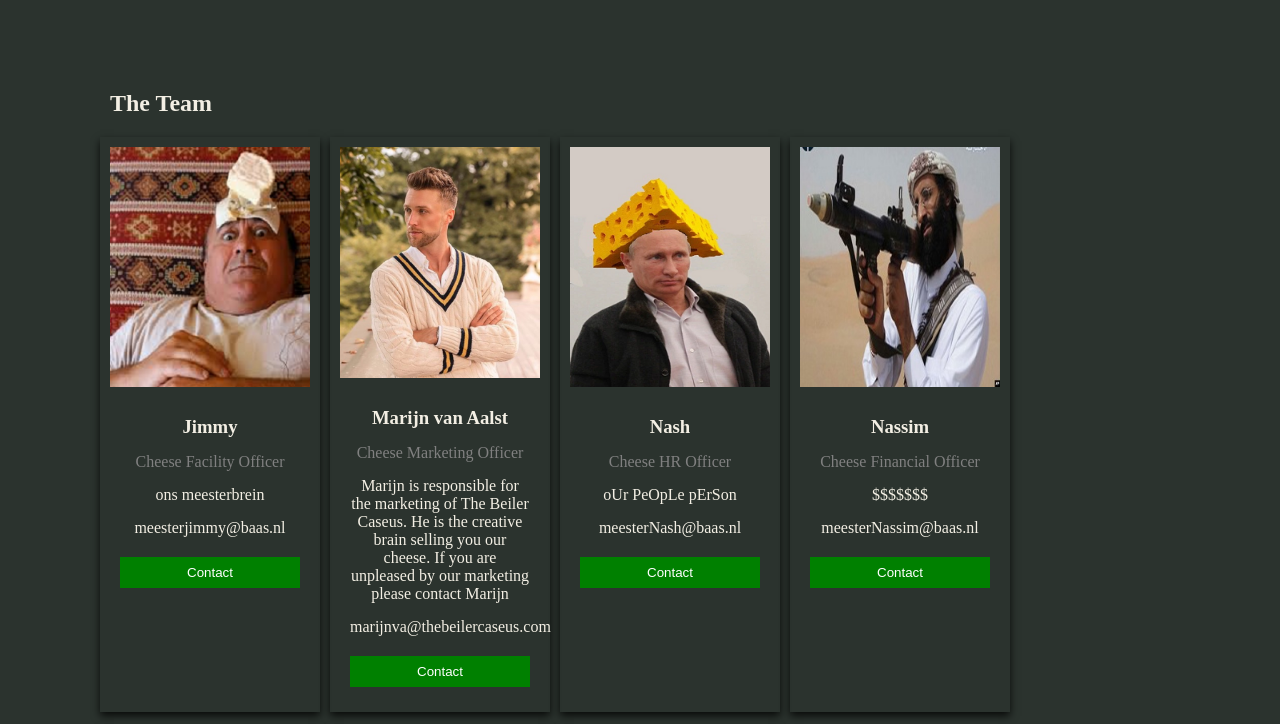
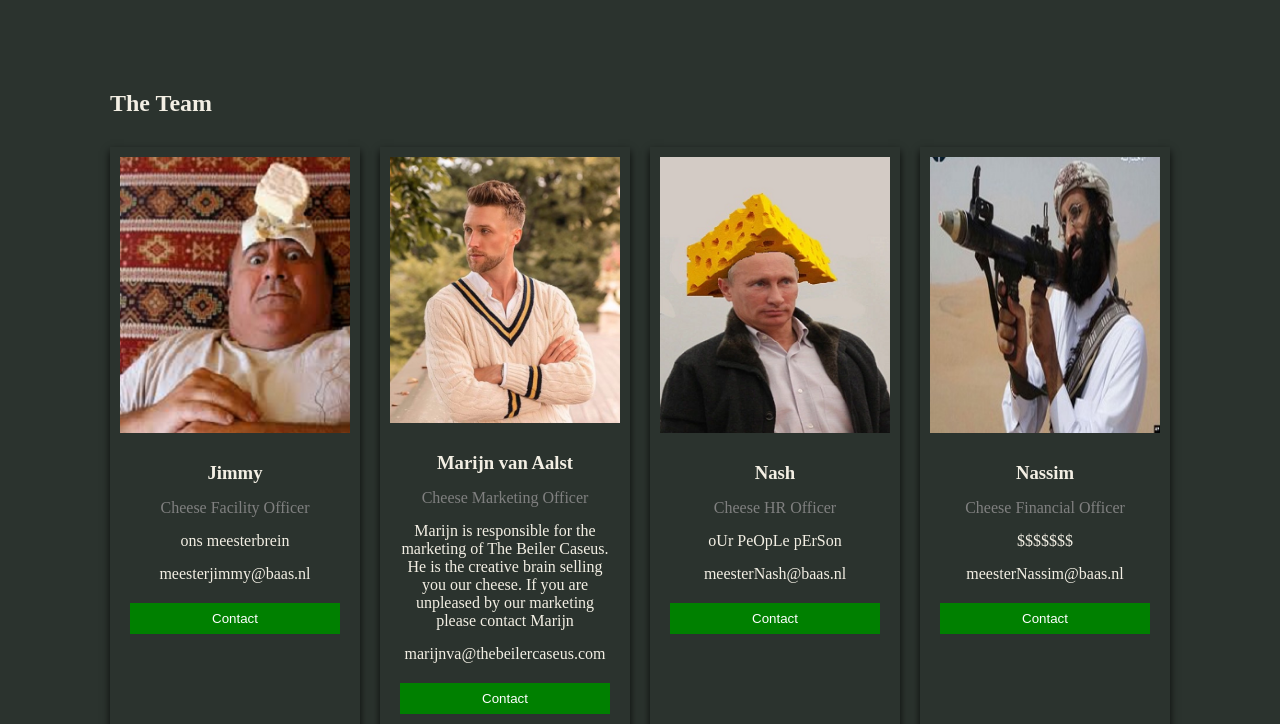
Before and after one commit to Kaasbv/Kaas-website, a plain HTML site: page index.html in a window 1280 px wide. Shown: the part 3780-4504 px from the top of the page. Drawn offline with Linux system fonts and the light colour scheme.

Commit message:
Fixed margin and width

```diff
--- a/css/main.css
+++ b/css/main.css
@@ -590,9 +590,8 @@ nav > img {
   box-shadow: 0 4px 8px 0 rgba(0, 0, 0, 0.8);
   text-align: center;
   padding: 10px;
-  width: 220px;
-  margin-bottom: 15px;
-  margin-right: 10px;
+  width: 250px;
+  margin: 10px
 
 }
 .teamCard img {
```
